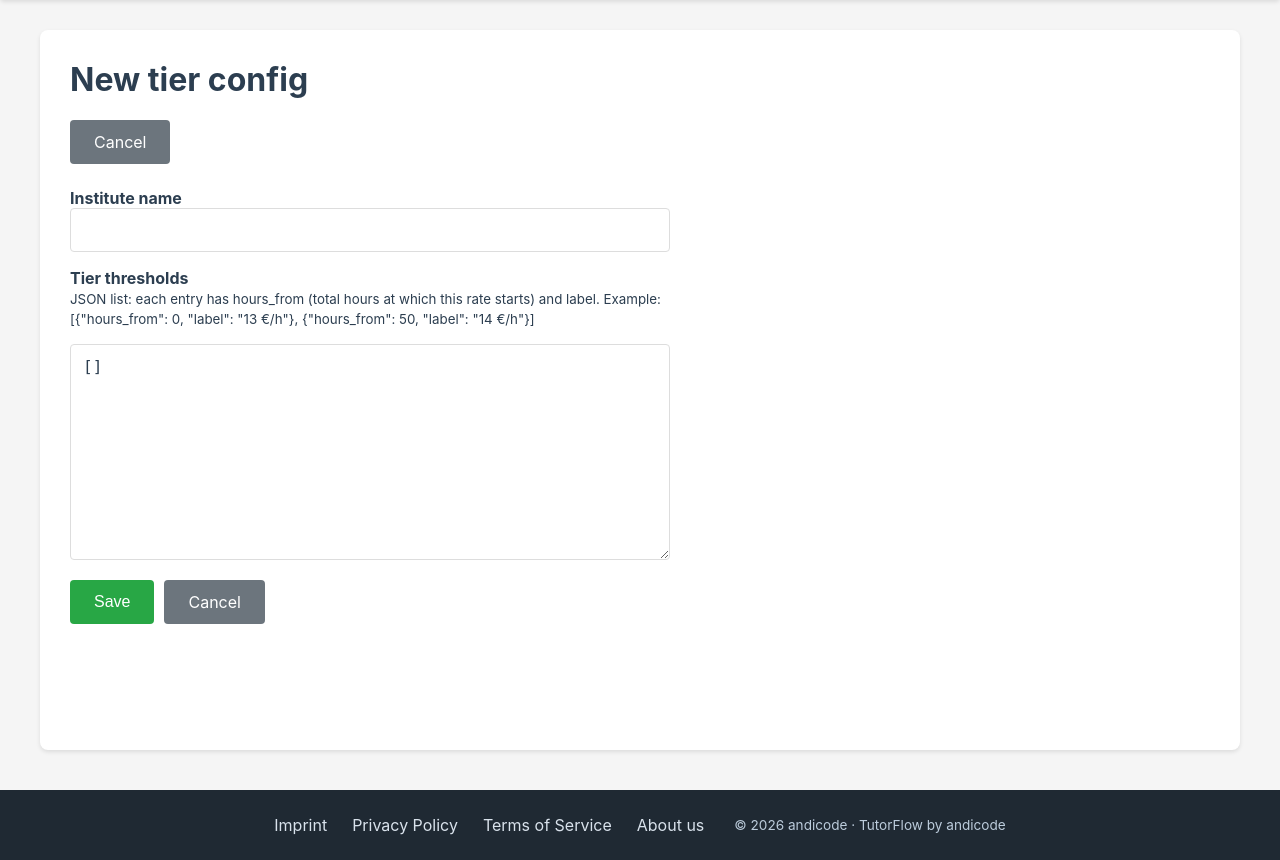
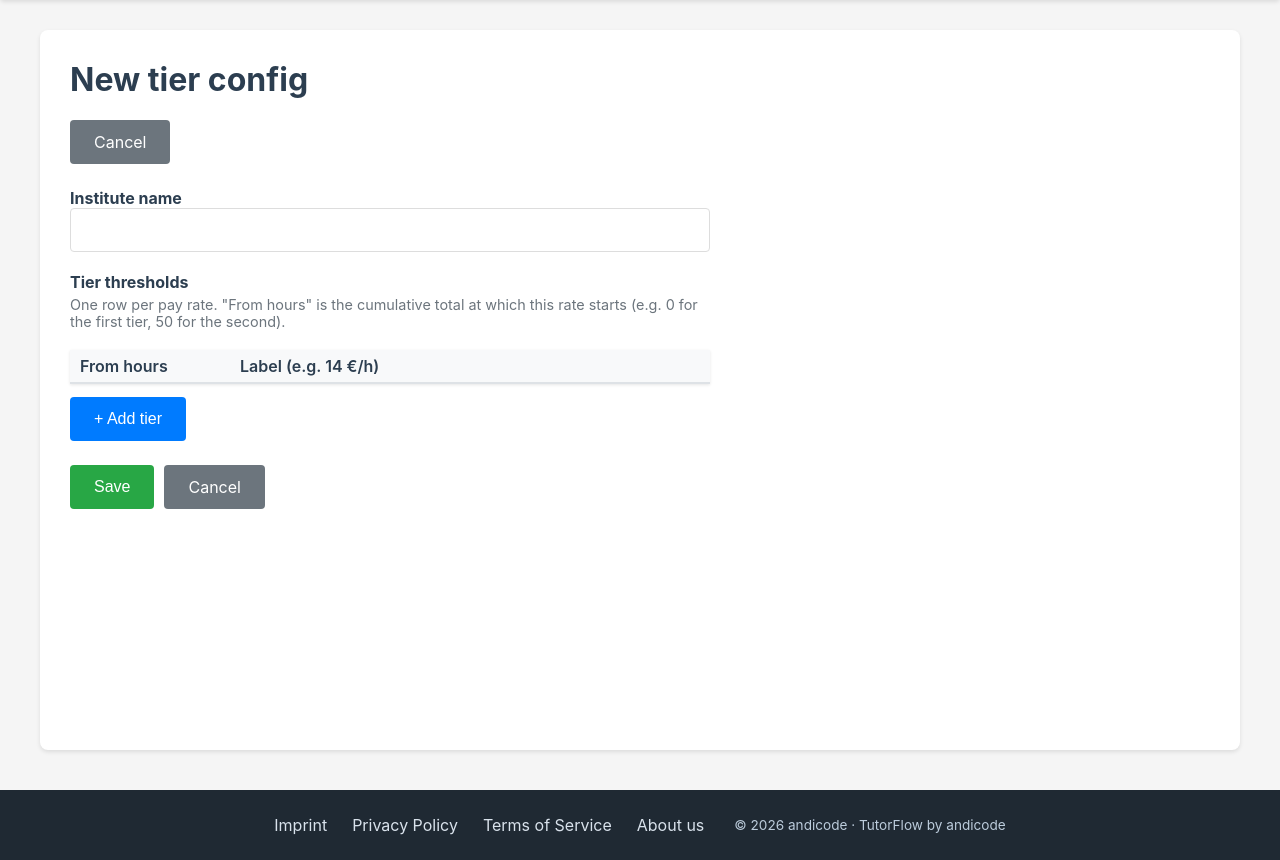
Before and after one commit to andreaseirich/tutorflow, a Django app: page /contracts/tier-config/create/ in a window 1280 px wide. Shown: the part 68-928 px from the top of the page. Run offline with Django 5.2, Linux system fonts and the light colour scheme; the visitor is signed in with stand-in values (Sample User, id 1); lists and menus that the app fills with data are empty; parts of the project's set-up code (start-up, migrations or seed data) failed here and were passed over.

Commit message:
ux(contracts): replace JSON textarea with dynamic tier row editor
tier_config_form.html: dynamic table replaces raw JSON textarea.
Each tier gets its own row with a number input (from hours) and
a text input (label), add/remove buttons, and client-side validation.
Rows are sorted by hours_from before serializing to JSON on submit.

Co-Authored-By: Claude Sonnet 4.6 <noreply@anthropic.com>

```diff
--- a/backend/apps/contracts/templates/contracts/tier_config_form.html
+++ b/backend/apps/contracts/templates/contracts/tier_config_form.html
@@ -1,7 +1,7 @@
 {% extends 'core/base.html' %}
 {% load i18n %}
 
-{% block title %}{% trans "Institute tier config" %} - TutorFlow{% endblock %}
+{% block title %}{% if object %}{% trans "Edit tier config" %}{% else %}{% trans "New tier config" %}{% endif %} - TutorFlow{% endblock %}
 
 {% block content %}
 <h1>{% if object %}{% trans "Edit tier config" %}{% else %}{% trans "New tier config" %}{% endif %}</h1>
@@ -10,31 +10,124 @@
   <a href="{% url 'contracts:tier_config_list' %}" class="btn btn-secondary">{% trans "Cancel" %}</a>
 </div>
 
-<form method="post" style="margin-top: 1.5em; max-width: 600px;">
+<form method="post" id="tier-config-form" style="margin-top: 1.5em; max-width: 640px;">
   {% csrf_token %}
 
-    <p>
-        <label for="id_institute_name"><strong>{% trans "Institute name" %}</strong></label><br>
+  <div style="margin-bottom: 1.2em;">
+    <label for="{{ form.institute_name.id_for_label }}"><strong>{% trans "Institute name" %}</strong></label><br>
     {{ form.institute_name }}
-        {% if form.institute_name.errors %}<p style="color:#dc3545;">{{ form.institute_name.errors.0 }}</p>{% endif %}
+    {% if form.institute_name.errors %}
+      <p style="color:#dc3545; margin-top:4px;">{{ form.institute_name.errors.0 }}</p>
+    {% endif %}
+  </div>
+
+  <div style="display:none;">{{ form.tiers }}</div>
+  {% if form.tiers.errors %}
+    <p style="color:#dc3545;">{{ form.tiers.errors.0 }}</p>
+  {% endif %}
+
+  <div style="margin-bottom: 1.2em;">
+    <label><strong>{% trans "Tier thresholds" %}</strong></label>
+    <p style="color:#6c757d; font-size:.9em; margin:.3em 0 .8em;">
+      {% trans "One row per pay rate. \"From hours\" is the cumulative total at which this rate starts (e.g. 0 for the first tier, 50 for the second)." %}
     </p>
 
-    <p style="margin-top: 1em;">
-        <strong>{% trans "Tier thresholds" %}</strong><br>
-        <small>{% blocktrans %}JSON list: each entry has hours_from (total hours at which this rate starts) and label. Example: [{"hours_from": 0, "label": "13 €/h"}, {"hours_from": 50, "label": "14 €/h"}]{% endblocktrans %}</small>
-    </p>
-    <p>
-        {{ form.tiers }}
-        {% if form.tiers.errors %}<p style="color:#dc3545;">{{ form.tiers.errors.0 }}</p>{% endif %}
-    </p>
+    <table id="tier-table" style="width:100%; border-collapse:collapse; margin-bottom:.8em;">
+      <thead>
+        <tr style="border-bottom:2px solid #dee2e6;">
+          <th style="padding:6px 10px; text-align:left; width:160px;">{% trans "From hours" %}</th>
+          <th style="padding:6px 10px; text-align:left;">{% trans "Label (e.g. 14 €/h)" %}</th>
+          <th style="width:44px;"></th>
+        </tr>
+      </thead>
+      <tbody id="tier-rows"></tbody>
+    </table>
+
+    <button type="button" class="btn" id="add-tier-btn">+ {% trans "Add tier" %}</button>
+  </div>
 
   {% if form.non_field_errors %}
     <div class="message error">{{ form.non_field_errors }}</div>
   {% endif %}
 
-    <div class="btn-group" style="margin-top: 1em;">
+  <div class="btn-group" style="margin-top:1.5em;">
     <button type="submit" class="btn btn-success">{% trans "Save" %}</button>
     <a href="{% url 'contracts:tier_config_list' %}" class="btn btn-secondary">{% trans "Cancel" %}</a>
   </div>
 </form>
+
+<style>
+  .tier-input-error { border-color: #dc3545 !important; }
+  #tier-table td { padding: 5px 10px; vertical-align: middle; }
+  #tier-table tr { border-bottom: 1px solid #f0f0f0; }
+  #tier-table input[type=number] { width: 120px; }
+  #tier-table input[type=text] { width: 100%; }
+</style>
+
+<script>
+(function () {
+  const initialTiers = {{ form.tiers.value|default:"[]"|safe }};
+  const tbody = document.getElementById('tier-rows');
+  const hiddenField = document.querySelector('[name="tiers"]');
+
+  function addRow(hoursFrom, label) {
+    const tr = document.createElement('tr');
+    tr.innerHTML =
+      '<td><input type="number" class="tier-hours form-control" min="0" step="0.5"' +
+        ' value="' + (hoursFrom !== undefined && hoursFrom !== '' ? hoursFrom : '') + '"' +
+        ' placeholder="0"></td>' +
+      '<td><input type="text" class="tier-label form-control"' +
+        ' value="' + escapeHtml(label || '') + '"' +
+        ' placeholder="{% trans "e.g. 14 €/h" %}"></td>' +
+      '<td><button type="button" class="btn btn-danger" style="padding:4px 10px;"' +
+        ' onclick="this.closest(\'tr\').remove()">×</button></td>';
+    tbody.appendChild(tr);
+  }
+
+  function escapeHtml(str) {
+    return String(str).replace(/&/g,'&amp;').replace(/"/g,'&quot;').replace(/</g,'&lt;').replace(/>/g,'&gt;');
+  }
+
+  function validate() {
+    let ok = true;
+    tbody.querySelectorAll('tr').forEach(function(tr) {
+      const h = tr.querySelector('.tier-hours');
+      const l = tr.querySelector('.tier-label');
+      const hv = parseFloat(h.value);
+      const lv = l.value.trim();
+      h.classList.toggle('tier-input-error', isNaN(hv) || hv < 0);
+      l.classList.toggle('tier-input-error', lv === '');
+      if (isNaN(hv) || hv < 0 || lv === '') ok = false;
+    });
+    return ok;
+  }
+
+  document.getElementById('add-tier-btn').addEventListener('click', function() {
+    const rows = tbody.querySelectorAll('tr');
+    let nextHours = 0;
+    if (rows.length > 0) {
+      const last = rows[rows.length - 1].querySelector('.tier-hours');
+      const v = parseFloat(last.value);
+      nextHours = isNaN(v) ? 0 : v + 50;
+    }
+    addRow(nextHours, '');
+    tbody.lastElementChild.querySelector('.tier-label').focus();
+  });
+
+  document.getElementById('tier-config-form').addEventListener('submit', function(e) {
+    if (!validate()) { e.preventDefault(); return; }
+    const tiers = Array.from(tbody.querySelectorAll('tr')).map(function(tr) {
+      return {
+        hours_from: parseFloat(tr.querySelector('.tier-hours').value),
+        label: tr.querySelector('.tier-label').value.trim()
+      };
+    }).sort(function(a, b) { return a.hours_from - b.hours_from; });
+    hiddenField.value = JSON.stringify(tiers);
+  });
+
+  (Array.isArray(initialTiers) ? initialTiers : []).forEach(function(t) {
+    addRow(t.hours_from, t.label);
+  });
+}());
+</script>
 {% endblock %}
```
Also changed, not shown: backend/locale/de/LC_MESSAGES/django.po, 1 other file. Lines whose indentation alone changed are shown as unchanged.
